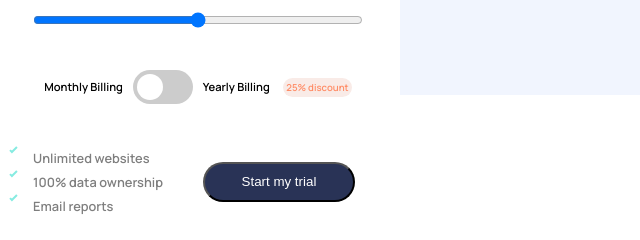
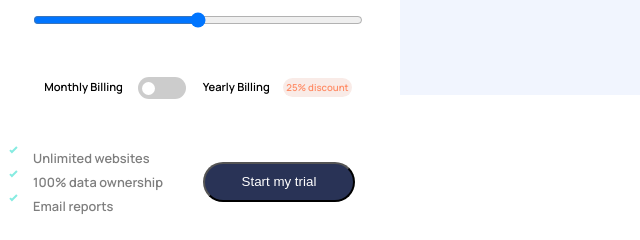
Before and after one commit to Skyz03/Interative-Pricing-Component, a plain HTML site: page index.html in a window 1280 px wide. Shown: the part 304-544 px from the top of the page, 442-1082 px from the left. Drawn offline with Linux system fonts and the light colour scheme.

Commit message:
Slider update

```diff
--- a/styles.css
+++ b/styles.css
@@ -162,20 +162,22 @@ button {
 .slider {
   position: absolute;
   cursor: pointer;
-  top: 0;
-  left: 0;
+  top: 7px;
+  left: 5px;
   right: 0;
   bottom: 0;
   background-color: #ccc;
   -webkit-transition: 0.4s;
   transition: 0.4s;
+  width: 80%;
+  height: 65%;
 }
 
 .slider:before {
   position: absolute;
   content: "";
-  height: 26px;
-  width: 26px;
+  height: 13px;
+  width: 13px;
   left: 4px;
   bottom: 4px;
   background-color: white;
```
